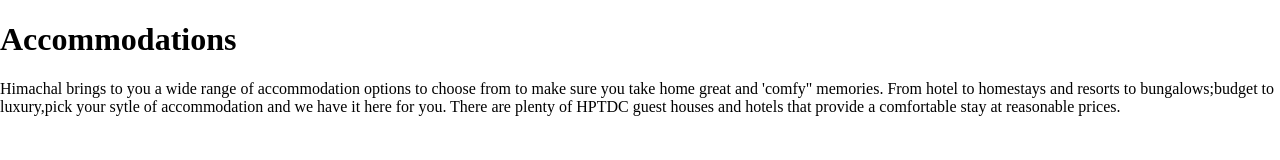
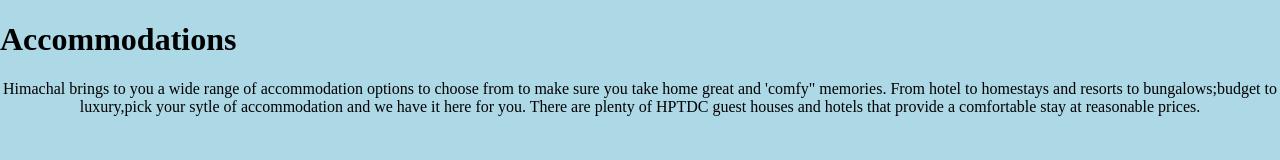
Before and after one commit to Devika0901/3C03CS, a plain HTML site: page accommodations.html in a window 1280 px wide. Drawn offline with Linux system fonts and the light colour scheme.

Commit message:
Update accommodations.html

```diff
--- a/accommodations.html
+++ b/accommodations.html
@@ -2,9 +2,9 @@
 <html>
 <head>
 </head>
-<body style="bgcolor:lightblue;margin:auto">
+<body style="background-color:lightblue;margin:auto">
 <h1>Accommodations</h1>
-<p style="font-size:16px">
+<p style="font-size:16px;text-align:center">
 Himachal brings to you a wide range of accommodation options to choose from to make sure you take home great and 'comfy" memories.
 From hotel to homestays and resorts to bungalows;budget to luxury,pick your sytle of accommodation and we have it here for you.
 There are plenty of HPTDC guest houses and hotels that provide a comfortable stay at reasonable prices.
```
